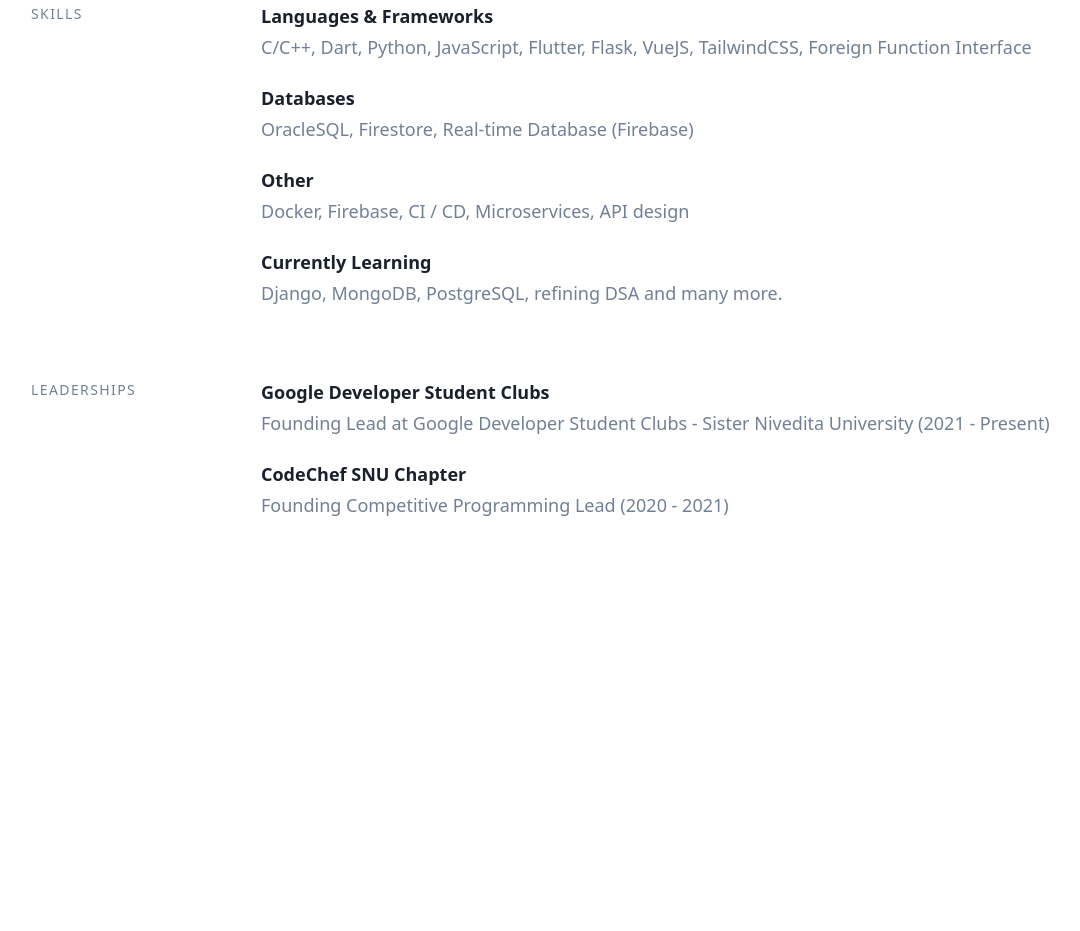
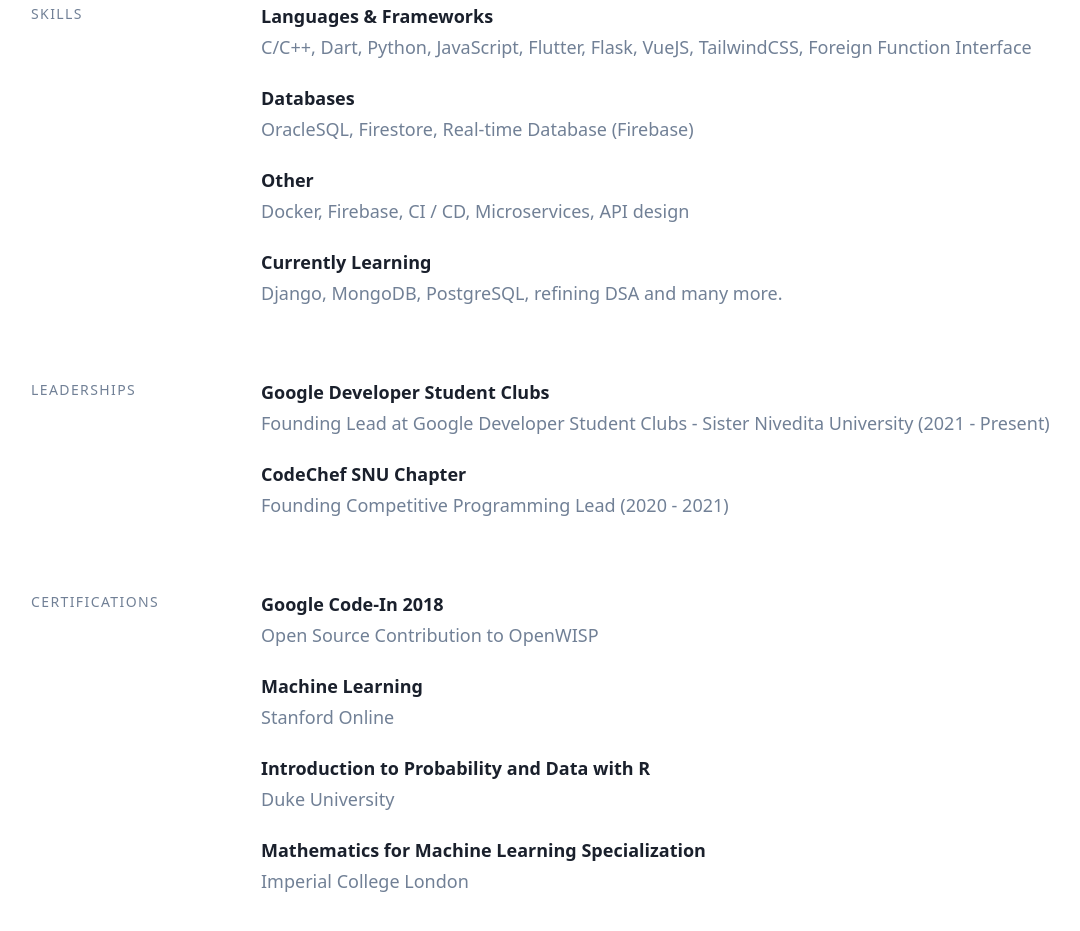
Before and after one commit to unsuitable001/unsuitable001.github.io, a Gatsby site: page / in a window 1280 px wide. Shown: the part 1192-2123 px from the top of the page, without its empty margins (65-1145 px from the left). Before the commit the page ends 1831 px from the top, so only its background shows below. Built offline with nearby package versions, Linux system fonts and the light colour scheme; Gatsby itself is replaced by a stand-in of ours.

Commit message:
add certifications

```diff
--- a/gatsby-config.js
+++ b/gatsby-config.js
@@ -85,7 +85,7 @@ module.exports = {
           'Django, MongoDB, PostgreSQL, refining DSA and many more.',
       },
     ],
-    // Optional: List your leaderships, they must have `name` and `description`. `link` is optional.
+    // Optional: List your leaderships, they must have `name`, `description` and `link`.
     leaderships: [
       {
         name: 'Google Developer Student Clubs',
@@ -97,6 +97,30 @@ module.exports = {
         name: 'CodeChef SNU Chapter',
         description: 'Founding Competitive Programming Lead (2020 - 2021)',
         link: 'https://www.codechef.com/campus_chapter/SNU_Chapter',
+      },
+    ],
+    // Optional: List your certifications, they must have `name`, `description` and `link`.
+    certifications: [
+      {
+        name: 'Google Code-In 2018',
+        description:
+          'Open Source Contribution to OpenWISP',
+        link: 'https://drive.google.com/file/d/0B5725d03UsYwenRQaV9CUkpYbTRQaEQ0eERSSmpNYjlGQmgw/view?usp=drivesdk',
+      },
+      {
+        name: 'Machine Learning',
+        description: 'Stanford Online',
+        link: 'https://www.coursera.org/account/accomplishments/records/TNKEBXSYH6UQ',
+      },
+      {
+        name: 'Introduction to Probability and Data with R',
+        description: 'Duke University',
+        link: 'https://www.coursera.org/account/accomplishments/records/5ZEV88K92MAJ',
+      },
+      {
+        name: 'Mathematics for Machine Learning Specialization',
+        description: 'Imperial College London',
+        link: 'http://coursera.org/verify/specialization/GG9A8TW3YQVC',
       },
     ],
   },
--- /dev/null
+++ b/src/components/section-certifications/index.jsx
@@ -0,0 +1,23 @@
+import React from 'react';
+import Section from '../section';
+import SummaryItem from '../summary-item';
+
+
+const SectionCertifications = ({ certifications }) => {
+  if (!certifications.length) return null;
+
+  return (
+    <Section title="Certifications">
+      {certifications.map((item) => (
+        <SummaryItem
+          key={item.name}
+          name={item.name}
+          description={item.description}
+          link={item.link}
+        />
+      ))}
+    </Section>
+  );
+};
+
+export default SectionCertifications;
--- a/src/pages/index.jsx
+++ b/src/pages/index.jsx
@@ -5,6 +5,7 @@ import Header from '../components/header';
 import Layout from '../components/layout';
 import SectionAbout from '../components/section-about';
 import SectionBlog from '../components/section-blog';
+import SectionCertifications from '../components/section-certifications';
 import SectionExperience from '../components/section-experience';
 import SectionLeaderships from '../components/section-leaderships';
 import SectionProjects from '../components/section-projects';
@@ -20,6 +21,7 @@ const Index = ({ data }) => {
   const skills = get(data, 'site.siteMetadata.skills', false);
   const noBlog = !posts || !posts.length;
   const leaderships = get(data, 'site.siteMetadata.leaderships', false);
+  const certifications = get(data, 'site.siteMetadata.certifications', false);
 
   return (
     <Layout>
@@ -35,6 +37,9 @@ const Index = ({ data }) => {
       {skills && skills.length && <SectionSkills skills={skills} />}
       {leaderships && leaderships.length && (
         <SectionLeaderships leaderships={leaderships} />
+      )}
+      {certifications && certifications.length && (
+        <SectionCertifications certifications={certifications} />
       )}
     </Layout>
   );
@@ -72,6 +77,11 @@ export const pageQuery = graphql`
           description
           link
         }
+        certifications {
+          name
+          description
+          link
+        }
       }
     }
     allMarkdownRemark(
```
